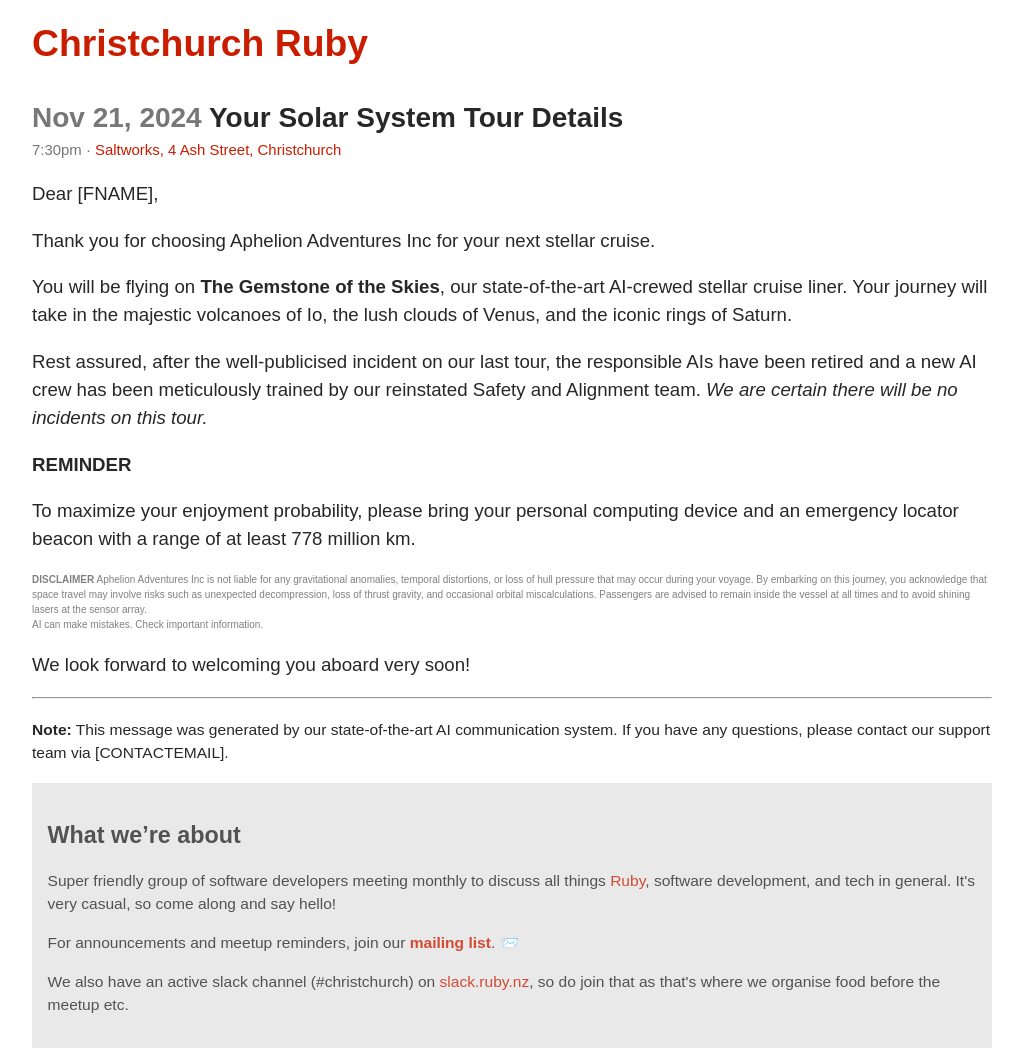
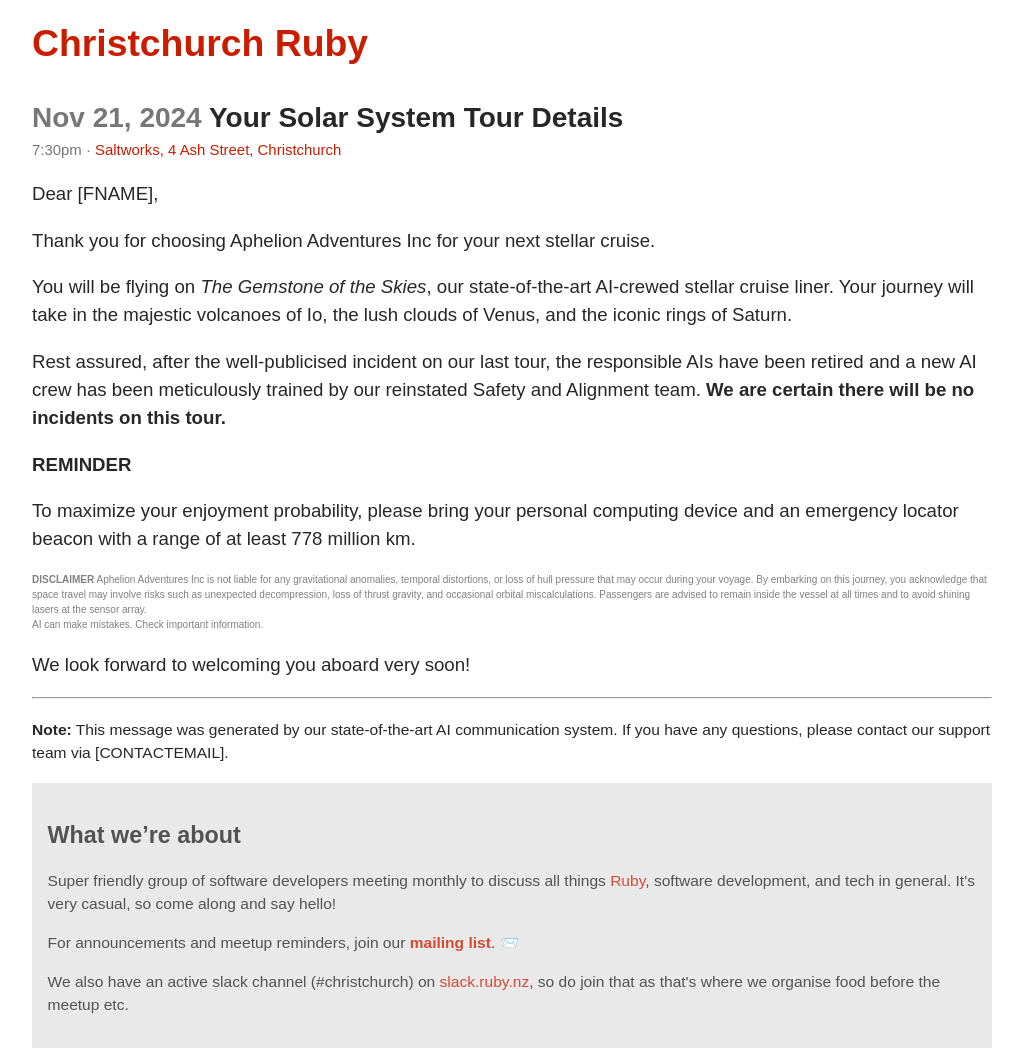
Before and after one commit to rubynz/christchurch, a Jekyll site: the page built from _events/2024/2024-11-21-meetup.md, in a window 1280 px wide. Shown: the whole page, without its empty margins (128-1151 px from the left). Built offline with Jekyll 4.4.1, drawn with Linux system fonts in a browser that asks for light colours.

Commit message:
Update 2024-11-21-meetup.md

```diff
--- a/_events/2024/2024-11-21-meetup.md
+++ b/_events/2024/2024-11-21-meetup.md
@@ -8,9 +8,9 @@
 
 Thank you for choosing Aphelion Adventures Inc for your next stellar cruise.
 
-You will be flying on **The Gemstone of the Skies**, our state-of-the-art AI-crewed stellar cruise liner. Your journey will take in the majestic volcanoes of Io, the lush clouds of Venus, and the iconic rings of Saturn.
+You will be flying on *The Gemstone of the Skies*, our state-of-the-art AI-crewed stellar cruise liner. Your journey will take in the majestic volcanoes of Io, the lush clouds of Venus, and the iconic rings of Saturn.
 
-Rest assured, after the well-publicised incident on our last tour, the responsible AIs have been retired and a new AI crew has been meticulously trained by our reinstated Safety and Alignment team. *We are certain there will be no incidents on this tour.*
+Rest assured, after the well-publicised incident on our last tour, the responsible AIs have been retired and a new AI crew has been meticulously trained by our reinstated Safety and Alignment team. **We are certain there will be no incidents on this tour.**
 
 **REMINDER**
 
```
